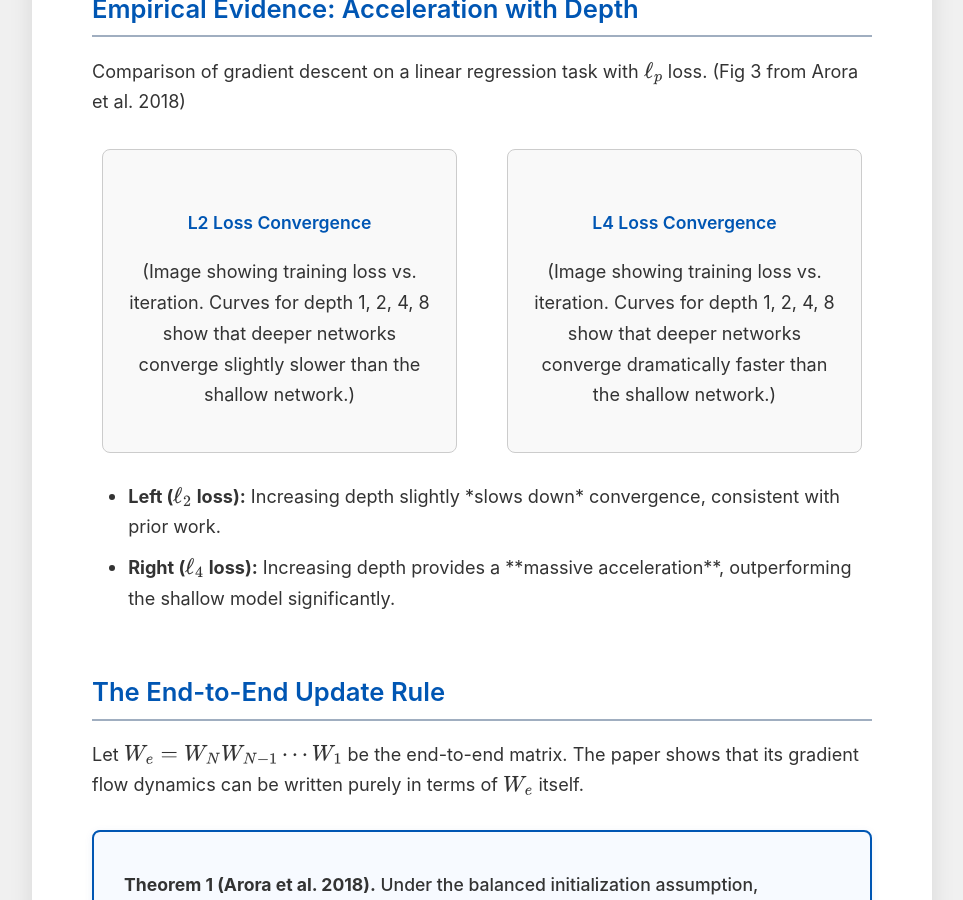
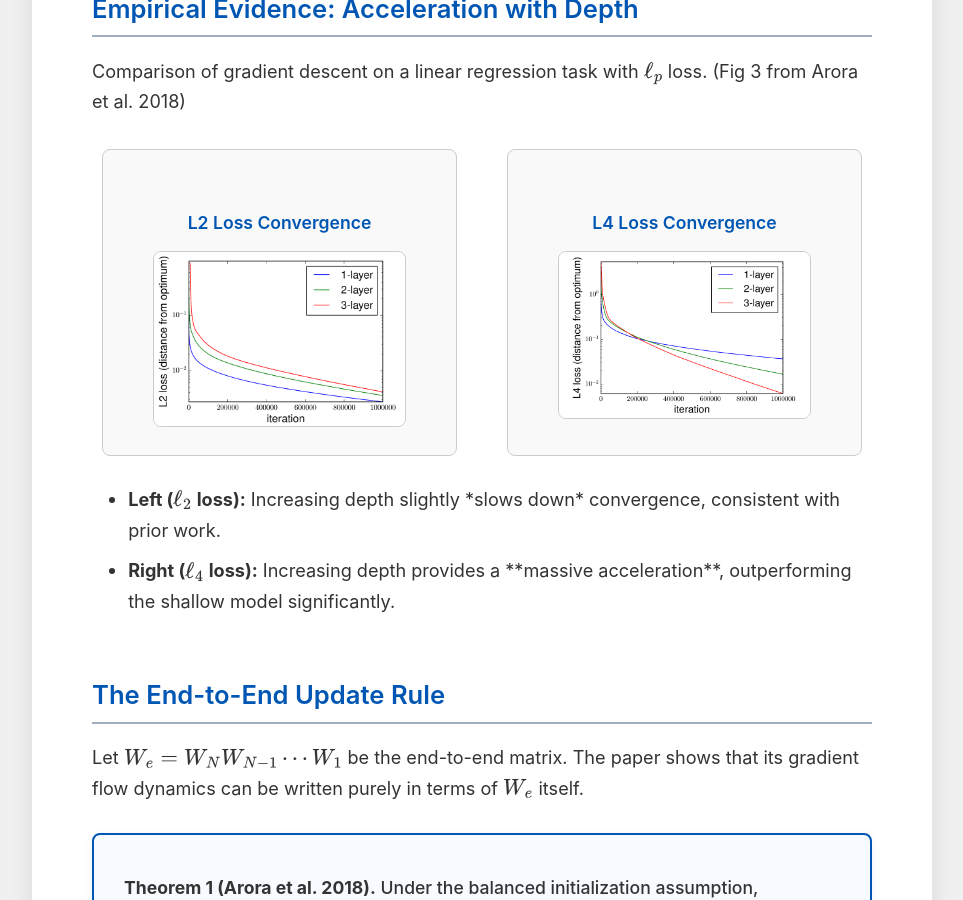
Before and after one commit to rnkarmakar/rnkarmakar.github.io, a Jekyll site: the page assets/pdf/S2-pdf.html, which Jekyll copies as it is, in a window 1280 px wide and 900 px high, scrolled down 1602 px. Shown: the whole window, without its empty margins (158-1121 px from the left). Built offline with Jekyll 4.4.1, drawn with Linux system fonts in a browser that asks for light colours.

Commit message:
Update S2-pdf.html

```diff
--- a/assets/pdf/S2-pdf.html
+++ b/assets/pdf/S2-pdf.html
@@ -126,11 +126,11 @@
     <div class="image-placeholder-container">
         <div class="image-placeholder">
             <h4>L2 Loss Convergence</h4>
-            <p>(Image showing training loss vs. iteration. Curves for depth 1, 2, 4, 8 show that deeper networks converge slightly slower than the shallow network.)</p>
+            <img src="/assets/images/L2.png" alt="Image showing training loss vs. iteration. Curves for depth 1, 2, 4, 8 show that deeper networks converge slightly slower than the shallow network." style="width: 80%; max-width: 600px; border: 1px solid #ccc; border-radius: 8px;">
         </div>
         <div class="image-placeholder">
             <h4>L4 Loss Convergence</h4>
-            <p>(Image showing training loss vs. iteration. Curves for depth 1, 2, 4, 8 show that deeper networks converge dramatically faster than the shallow network.)</p>
+            <img src="/assets/images/L4.png" alt="Image showing training loss vs. iteration. Curves for depth 1, 2, 4, 8 show that deeper networks converge dramatically faster than the shallow network." style="width: 80%; max-width: 600px; border: 1px solid #ccc; border-radius: 8px;">
         </div>
     </div>
     <ul>
```
